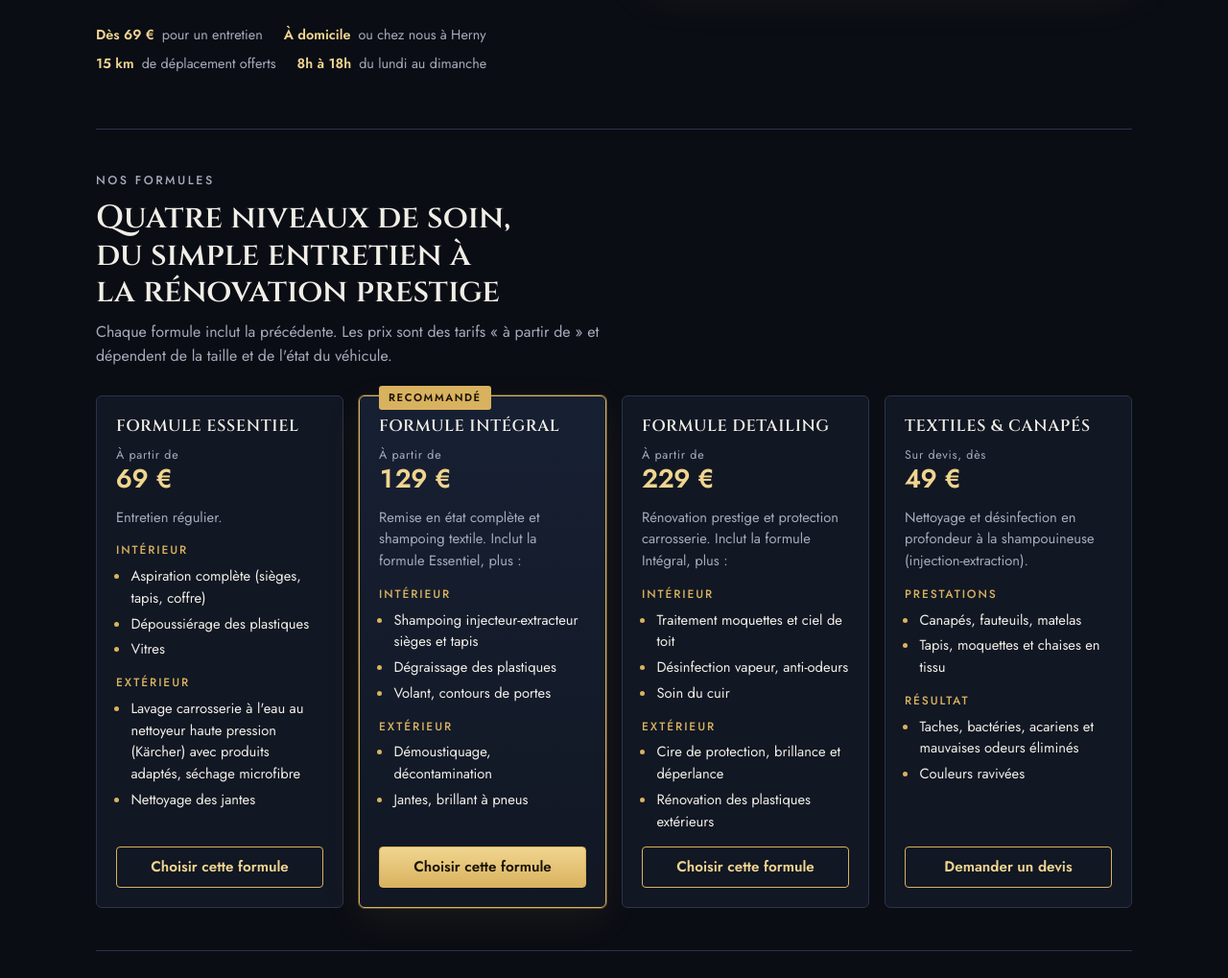
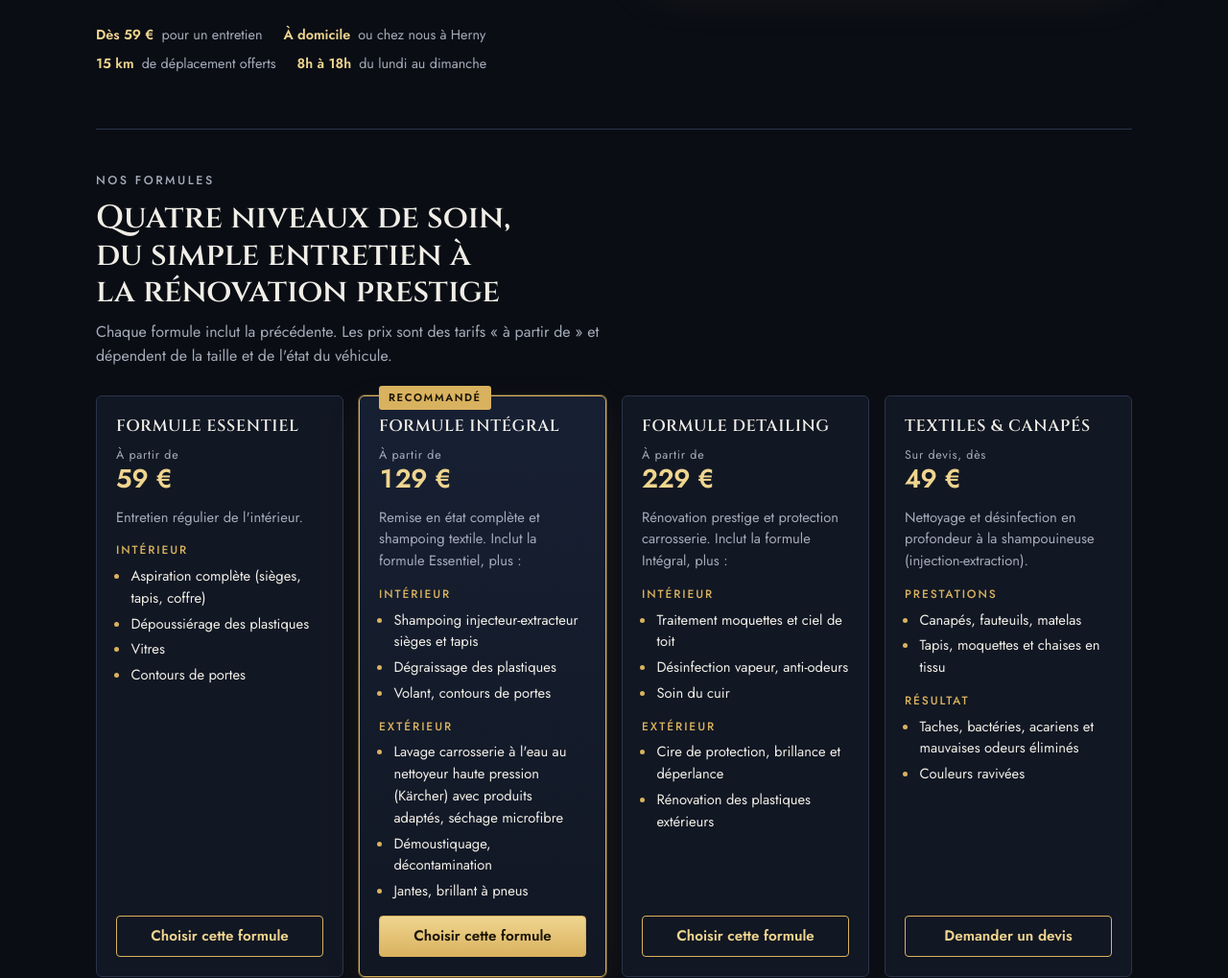
Before and after one commit to tzprestigeintemporel/tzprestigeintemporel.github.io, a plain HTML site: page index.html in a window 1280 px wide. Shown: the part 564-1583 px from the top of the page at 96% size. Drawn offline with nearby package versions, Linux system fonts and the light colour scheme.

Commit message:
Add files via upload

```diff
--- a/index.html
+++ b/index.html
@@ -1,6 +1,6 @@
 <!doctype html><html><head><meta charset=utf8><meta name=viewport content="width=device-width,initial-scale=1,viewport-fit=cover"><style>:root{color-scheme:light;box-sizing:border-box;padding-top:env(safe-area-inset-top,0px);padding-bottom:env(safe-area-inset-bottom,0px)}html{scroll-padding-top:env(safe-area-inset-top,0px)}body{margin:0;padding:0;font:14px -apple-system,BlinkMacSystemFont,sans-serif;background:#fff;color:#000}img{max-width:100%}[hidden]:not([hidden=until-found i]){display:none!important}</style></head><body>
 <title>TZ Prestige Intemporel</title>
-  <meta name="description" content="TZ Prestige Intemporel : nettoyage auto et textiles à domicile autour de Herny (57). Intérieur, extérieur, detailing, canapés. Dès 69 €. Déplacement offert dans un rayon de 15 km.">
+  <meta name="description" content="TZ Prestige Intemporel : nettoyage auto et textiles à domicile autour de Herny (57). Intérieur, extérieur, detailing, canapés. Dès 49 €. Déplacement offert dans un rayon de 15 km.">
 
   <link rel="icon" href="/favicon.ico" sizes="48x48">
 <link rel="icon" type="image/png" href="/favicon.png">
@@ -224,7 +224,7 @@ footer .slogan { font-family: var(--font-script); font-style: italic; font-weigh
 
     </div>
       <ul class="facts">
-        <li><strong>Dès 69 €</strong> pour un entretien</li>
+        <li><strong>Dès 59 €</strong> pour un entretien</li>
         <li><strong>À domicile</strong> ou chez nous à Herny</li>
         <li><strong>15 km</strong> de déplacement offerts</li>
         <li><strong>8h à 18h</strong> du lundi au dimanche</li>
@@ -244,11 +244,10 @@ footer .slogan { font-family: var(--font-script); font-style: italic; font-weigh
     <div class="cards">
       <article class="card">
         <h3>Formule Essentiel</h3>
-        <div class="price"><small>À partir de</small> 69 €</div>
-        <p class="sum">Entretien régulier.</p>
+        <div class="price"><small>À partir de</small> 59 €</div>
+        <p class="sum">Entretien régulier de l'intérieur.</p>
         <div class="groups">
-          <div><h4>Intérieur</h4><ul><li>Aspiration complète (sièges, tapis, coffre)</li><li>Dépoussiérage des plastiques</li><li>Vitres</li></ul></div>
-          <div><h4>Extérieur</h4><ul><li>Lavage carrosserie à l'eau au nettoyeur haute pression (Kärcher) avec produits adaptés, séchage microfibre</li><li>Nettoyage des jantes</li></ul></div>
+          <div><h4>Intérieur</h4><ul><li>Aspiration complète (sièges, tapis, coffre)</li><li>Dépoussiérage des plastiques</li><li>Vitres</li><li>Contours de portes</li></ul></div>
         </div>
         <button class="btn ghost" type="button" data-pick="essentiel">Choisir cette formule</button>
       </article>
@@ -260,7 +259,7 @@ footer .slogan { font-family: var(--font-script); font-style: italic; font-weigh
         <p class="sum">Remise en état complète et shampoing textile. Inclut la formule Essentiel, plus :</p>
         <div class="groups">
           <div><h4>Intérieur</h4><ul><li>Shampoing injecteur-extracteur sièges et tapis</li><li>Dégraissage des plastiques</li><li>Volant, contours de portes</li></ul></div>
-          <div><h4>Extérieur</h4><ul><li>Démoustiquage, décontamination</li><li>Jantes, brillant à pneus</li></ul></div>
+          <div><h4>Extérieur</h4><ul><li>Lavage carrosserie à l'eau au nettoyeur haute pression (Kärcher) avec produits adaptés, séchage microfibre</li><li>Démoustiquage, décontamination</li><li>Jantes, brillant à pneus</li></ul></div>
         </div>
         <button class="btn" type="button" data-pick="integral">Choisir cette formule</button>
       </article>
@@ -306,7 +305,7 @@ footer .slogan { font-family: var(--font-script); font-style: italic; font-weigh
         <fieldset>
           <legend>Prestation</legend>
           <div class="choices">
-            <label class="choice"><input type="radio" name="formule" value="essentiel"><span class="n">Essentiel</span><span class="p">dès 69 €</span></label>
+            <label class="choice"><input type="radio" name="formule" value="essentiel"><span class="n">Essentiel</span><span class="p">dès 59 €</span></label>
             <label class="choice"><input type="radio" name="formule" value="integral" checked><span class="n">Intégral<span class="sub">Recommandé</span></span><span class="p">dès 129 €</span></label>
             <label class="choice"><input type="radio" name="formule" value="detailing"><span class="n">Detailing</span><span class="p">dès 229 €</span></label>
             <label class="choice"><input type="radio" name="formule" value="textiles"><span class="n">Textiles &amp; Canapés<span class="sub">Sur devis</span></span><span class="p">dès 49 €</span></label>
@@ -463,7 +462,7 @@ footer .slogan { font-family: var(--font-script); font-style: italic; font-weigh
 
 <script>
 (function () {
-  var PRICE = { essentiel: 69, integral: 129, detailing: 229, textiles: 49 };
+  var PRICE = { essentiel: 59, integral: 129, detailing: 229, textiles: 49 };
   var NAME = { essentiel: "Formule Essentiel", integral: "Formule Intégral", detailing: "Formule Detailing", textiles: "Textiles & Canapés" };
   var OPT = { sale: { label: "Supplément véhicule très sale (poils d'animaux, boue…)", price: 45 } };
   var WA = "https://wa.me/33634036568";
```
